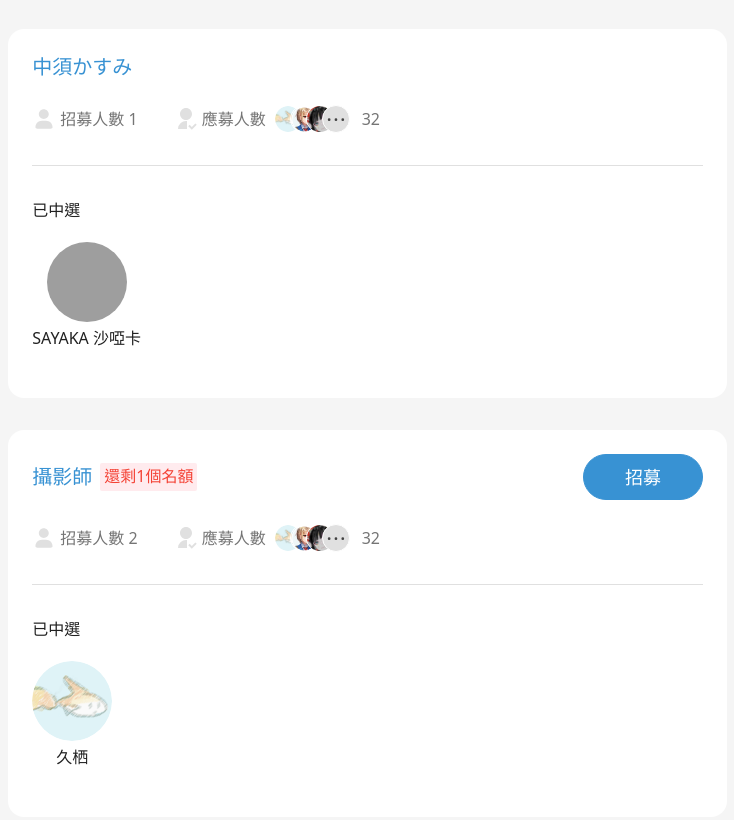
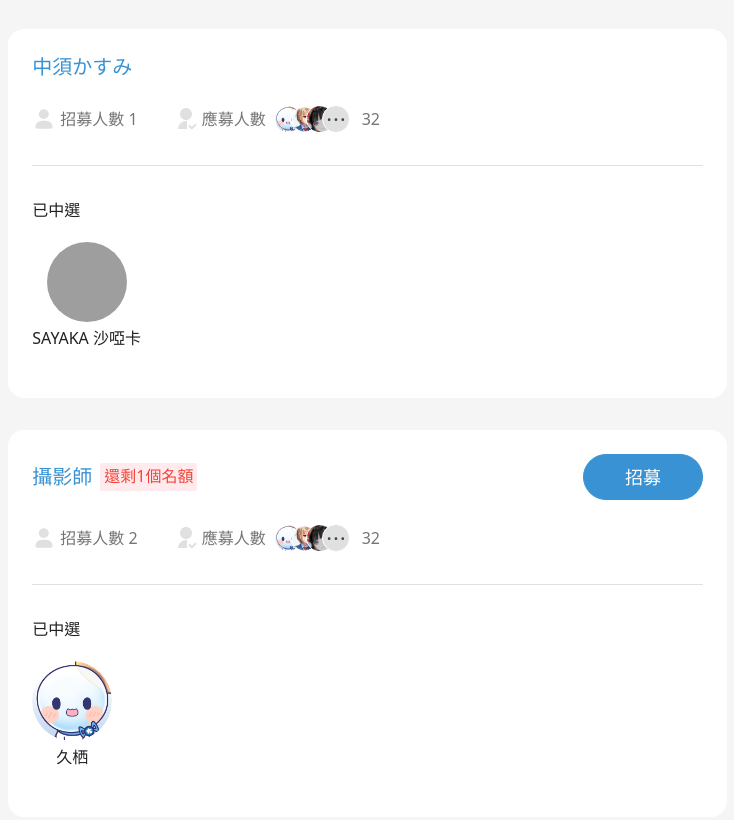
Before and after one commit to alcyoneptis/clusters-html, a plain HTML site: page profile/events/team_momizi.html in a window 1280 px wide. Shown: the part 1019-1839 px from the top of the page, without its empty margins (221-955 px from the left). Drawn offline with nearby package versions, Linux system fonts and the light colour scheme; grey boxes are pictures that could not be loaded.

Commit message:
Update default avatar in event momizi pages

```diff
--- a/profile/events/team_momizi.html
+++ b/profile/events/team_momizi.html
@@ -52,17 +52,17 @@
                         <div class="font-medium py-2 text-left xl_px-4">通知</div><button><img class="xl_hidden" src="../../static/close-btn.87393ab7.svg" alt="" @click="open = false"></button>
                       </div>
                       <ul>
-                        <li class="flex py-3 space-x-1 xl_px-2"><img class="h-6 w-6" src="../../static/avatar.6de90399.png" alt="">
+                        <li class="flex py-3 space-x-1 xl_px-2"><img class="h-6 w-6" src="../../static/momizi/events/default-avatar.png" alt="">
                           <div class="flex flex-col items-start">
                             <div class="space-x-1"><span class="font-medium">裏方</span><span>已訂閱您的</span><span class="font-medium">標準方案</span></div><time>2022-05-12 </time>
                           </div>
                         </li>
-                        <li class="flex py-3 space-x-1 xl_px-2"><img class="h-6 w-6" src="../../static/avatar.6de90399.png" alt="">
+                        <li class="flex py-3 space-x-1 xl_px-2"><img class="h-6 w-6" src="../../static/momizi/events/default-avatar.png" alt="">
                           <div class="flex flex-col items-start">
                             <div class="space-x-1"><span class="font-medium">裏方</span><span>已關注您的</span><span class="font-medium">企劃</span></div><time>2022-05-12 </time>
                           </div>
                         </li>
-                        <li class="flex py-3 space-x-1 xl_px-2"><img class="h-6 w-6" src="../../static/avatar.6de90399.png" alt="">
+                        <li class="flex py-3 space-x-1 xl_px-2"><img class="h-6 w-6" src="../../static/momizi/events/default-avatar.png" alt="">
                           <div class="flex flex-col items-start">
                             <div class="space-x-1"><span class="font-medium">夏天的午後雷陣雨</span><span>已訂閱您的</span><span class="font-medium">標準方案</span></div><time>2022-05-12 </time>
                           </div>
@@ -88,17 +88,17 @@
                       <div class="font-medium py-2 text-left xl_px-4">通知</div><button><img class="xl_hidden" src="../../static/close-btn.87393ab7.svg" alt="" @click="open = false"></button>
                     </div>
                     <ul>
-                      <li class="flex py-3 space-x-1 xl_px-2"><img class="h-6 w-6" src="../../static/avatar.6de90399.png" alt="">
+                      <li class="flex py-3 space-x-1 xl_px-2"><img class="h-6 w-6" src="../../static/momizi/events/default-avatar.png" alt="">
                         <div class="flex flex-col items-start">
                           <div class="space-x-1"><span class="font-medium">裏方</span><span>已訂閱您的</span><span class="font-medium">標準方案</span></div><time>2022-05-12 </time>
                         </div>
                       </li>
-                      <li class="flex py-3 space-x-1 xl_px-2"><img class="h-6 w-6" src="../../static/avatar.6de90399.png" alt="">
+                      <li class="flex py-3 space-x-1 xl_px-2"><img class="h-6 w-6" src="../../static/momizi/events/default-avatar.png" alt="">
                         <div class="flex flex-col items-start">
                           <div class="space-x-1"><span class="font-medium">裏方</span><span>已關注您的</span><span class="font-medium">企劃</span></div><time>2022-05-12 </time>
                         </div>
                       </li>
-                      <li class="flex py-3 space-x-1 xl_px-2"><img class="h-6 w-6" src="../../static/avatar.6de90399.png" alt="">
+                      <li class="flex py-3 space-x-1 xl_px-2"><img class="h-6 w-6" src="../../static/momizi/events/default-avatar.png" alt="">
                         <div class="flex flex-col items-start">
                           <div class="space-x-1"><span class="font-medium">夏天的午後雷陣雨</span><span>已訂閱您的</span><span class="font-medium">標準方案</span></div><time>2022-05-12 </time>
                         </div>
@@ -107,9 +107,9 @@
                   </div>
                 </div>
               </div>
-              <div class="relative" x-data="{open: false}"><button class="avatar ml-5" type="button" @click="open = !open"><img class="h-10 w-10" src="../../static/avatar.6de90399.png" alt=""></button>
+              <div class="relative" x-data="{open: false}"><button class="avatar ml-5" type="button" @click="open = !open"><img class="h-10 w-10" src="../../static/momizi/events/default-avatar.png" alt=""></button>
                 <div class="absolute bg-white right-0 rounded-xl top-full w-54" x-show="open" x-cloak="">
-                  <div class="flex items-center px-3 py-2 space-x-1"><img class="h-10" src="../../static/avatar.6de90399.png" alt=""><span class="font-bold">Looney</span></div>
+                  <div class="flex items-center px-3 py-2 space-x-1"><img class="h-10" src="../../static/momizi/events/default-avatar.png" alt=""><span class="font-bold">Looney</span></div>
                   <div class="px-4 py-2">
                     <nav>
                       <ul class="border-b border-gray-lighter">
@@ -142,7 +142,7 @@
         </div>
       </div>
       <sidebar class="bg-white border-gray-lighter border-t bottom-0 fixed left-0 py-4 text-sm top-12 w-54 xl_hidden z-30" x-cloak="" x-show="open" x-transition:enter="transition ease-out duration-300" x-transition:enter-start="-translate-x-full" x-transition:enter-end="translate-x-0" x-transition:leave="transition ease-in duration-300" x-transition:leave-start="translate-x-0" x-transition:leave-end="-translate-x-full">
-        <div class="flex items-center px-3 py-2 space-x-1"><img class="h-10" src="../../static/avatar.6de90399.png" alt=""><span class="font-bold">Looney</span></div>
+        <div class="flex items-center px-3 py-2 space-x-1"><img class="h-10" src="../../static/momizi/events/default-avatar.png" alt=""><span class="font-bold">Looney</span></div>
         <div class="px-4 py-2">
           <nav>
             <ul class="border-b border-gray-lighter">
@@ -244,7 +244,7 @@
                         </div>
                         <div class="flex items-center text-gray text-subtitle-sm"><img class="mr-1" src="../../static/user-check.0becf70d.svg" alt=""><span>應募人數</span>
                           <div class="flex h-7 ml-2 relative w-20">
-                            <div class="absolute border border-white h-7 left-0 overflow-hidden rounded-full shrink-0 w-7"><img src="../../static/avatar.6de90399.png" alt=""></div>
+                            <div class="absolute border border-white h-7 left-0 overflow-hidden rounded-full shrink-0 w-7"><img src="../../static/momizi/events/default-avatar.png" alt=""></div>
                             <div class="absolute border border-white h-7 left-4 overflow-hidden rounded-full shrink-0 w-7"><img src="../../static/avatar-three.c4577f05.png" alt=""></div>
                             <div class="absolute border border-white h-7 left-8 overflow-hidden rounded-full shrink-0 w-7"><img src="../../static/avatar-two.c6bff101.png" alt=""></div>
                             <div class="-translate-x-full absolute bg-gray-lighter border border-white flex-center h-7 left-19 rounded-full shrink-0 w-7"><svg width="22" height="23" fill="none">
@@ -279,7 +279,7 @@
                         </div>
                         <div class="flex items-center text-gray text-subtitle-sm"><img class="mr-1" src="../../static/user-check.0becf70d.svg" alt=""><span>應募人數</span>
                           <div class="flex h-7 ml-2 relative w-20">
-                            <div class="absolute border border-white h-7 left-0 overflow-hidden rounded-full shrink-0 w-7"><img src="../../static/avatar.6de90399.png" alt=""></div>
+                            <div class="absolute border border-white h-7 left-0 overflow-hidden rounded-full shrink-0 w-7"><img src="../../static/momizi/events/default-avatar.png" alt=""></div>
                             <div class="absolute border border-white h-7 left-4 overflow-hidden rounded-full shrink-0 w-7"><img src="../../static/avatar-three.c4577f05.png" alt=""></div>
                             <div class="absolute border border-white h-7 left-8 overflow-hidden rounded-full shrink-0 w-7"><img src="../../static/avatar-two.c6bff101.png" alt=""></div>
                             <div class="-translate-x-full absolute bg-gray-lighter border border-white flex-center h-7 left-19 rounded-full shrink-0 w-7"><svg width="22" height="23" fill="none">
@@ -315,7 +315,7 @@
                         </div>
                         <div class="flex items-center text-gray text-subtitle-sm"><img class="mr-1" src="../../static/user-check.0becf70d.svg" alt=""><span>應募人數</span>
                           <div class="flex h-7 ml-2 relative w-20">
-                            <div class="absolute border border-white h-7 left-0 overflow-hidden rounded-full shrink-0 w-7"><img src="../../static/avatar.6de90399.png" alt=""></div>
+                            <div class="absolute border border-white h-7 left-0 overflow-hidden rounded-full shrink-0 w-7"><img src="../../static/momizi/events/default-avatar.png" alt=""></div>
                             <div class="absolute border border-white h-7 left-4 overflow-hidden rounded-full shrink-0 w-7"><img src="../../static/avatar-three.c4577f05.png" alt=""></div>
                             <div class="absolute border border-white h-7 left-8 overflow-hidden rounded-full shrink-0 w-7"><img src="../../static/avatar-two.c6bff101.png" alt=""></div>
                             <div class="-translate-x-full absolute bg-gray-lighter border border-white flex-center h-7 left-19 rounded-full shrink-0 w-7"><svg width="22" height="23" fill="none">
@@ -330,7 +330,7 @@
                   <div class="pt-8">
                     <div class="mb-3 text-subtitle-sm xl_mb-5">已中選 </div>
                     <div class="gap-x-4 gap-y-5 grid grid-cols-3 xl_flex">
-                      <div class="flex-center flex-col space-y-1"><img class="h-15 rounded-full w-15 xl_h-20 xl_w-20" src="../../static/avatar.6de90399.png" alt=""><span class="text-subtitle-sm">久栖</span></div>
+                      <div class="flex-center flex-col space-y-1"><img class="h-15 rounded-full w-15 xl_h-20 xl_w-20" src="../../static/momizi/events/default-avatar.png" alt=""><span class="text-subtitle-sm">久栖</span></div>
                     </div>
                   </div>
                 </div>
```
Also changed, not shown: profile/events/achievements_momizi.html (+9 -9 lines), profile/events/main_momizi.html (+10 -10 lines).
